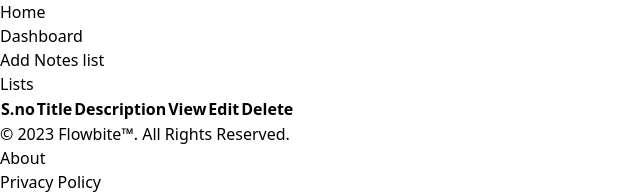
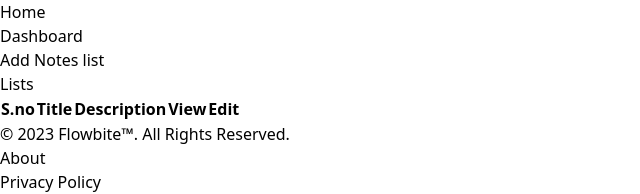
Before and after one commit to neetu1123/Notes_project, a Nuxt app: page /notes/list in a window 1280 px wide. Shown: the top 194 px of the page, without its empty margins (0-640 px from the left). Built offline with nearby package versions, Linux system fonts and the light colour scheme.

Commit message:
removed delete column
delete column remove and "...." removed

```diff
--- a/components/Note.vue
+++ b/components/Note.vue
@@ -1,7 +1,7 @@
 <template>
     <div>
         <!-- table list -->
-        <table class="border-collapse border border-slate-400 ...">
+        <table class="border-collapse border border-slate-400">
             <tr>
                 <th v-for="header in  headerOfArray " :key="header.index" class="px-10  border border-slate-300">{{
                     header
@@ -25,21 +25,21 @@
                         </svg>
                     </nuxt-link>
                 </td>
-                <td class=" mx-3 p-3 px-10 border border-slate-300 ...">
+                <td class=" mx-3 p-3 px-10 border border-slate-300 ">
                     <svg class=" h-6 text-red-600 font-bold mx-3" fill="none" stroke="currentColor" stroke-width="1.5"
                         viewBox="0 0 24 24" xmlns="http://www.w3.org/2000/svg" aria-hidden="true">
                         <path stroke-linecap="round" stroke-linejoin="round" d="M12 4.5v15m7.5-7.5h-15"></path>
                     </svg>
                 </td>
-                <td class=" mx-3 p-3 px-10 border border-slate-300 ...">delete</td>
+
             </tr>
         </table>
     </div>
 </template>
 
 <script setup >
-defineProps(["notes", "notesList"]);
-const headerOfArray = ref(['S.no', 'Title', 'Description', 'View', 'Edit', 'Delete'])
+defineProps(["notesList"]);
+const headerOfArray = ref(['S.no', 'Title', 'Description', 'View', 'Edit'])
 </script>
 
 <style scoped>
```
